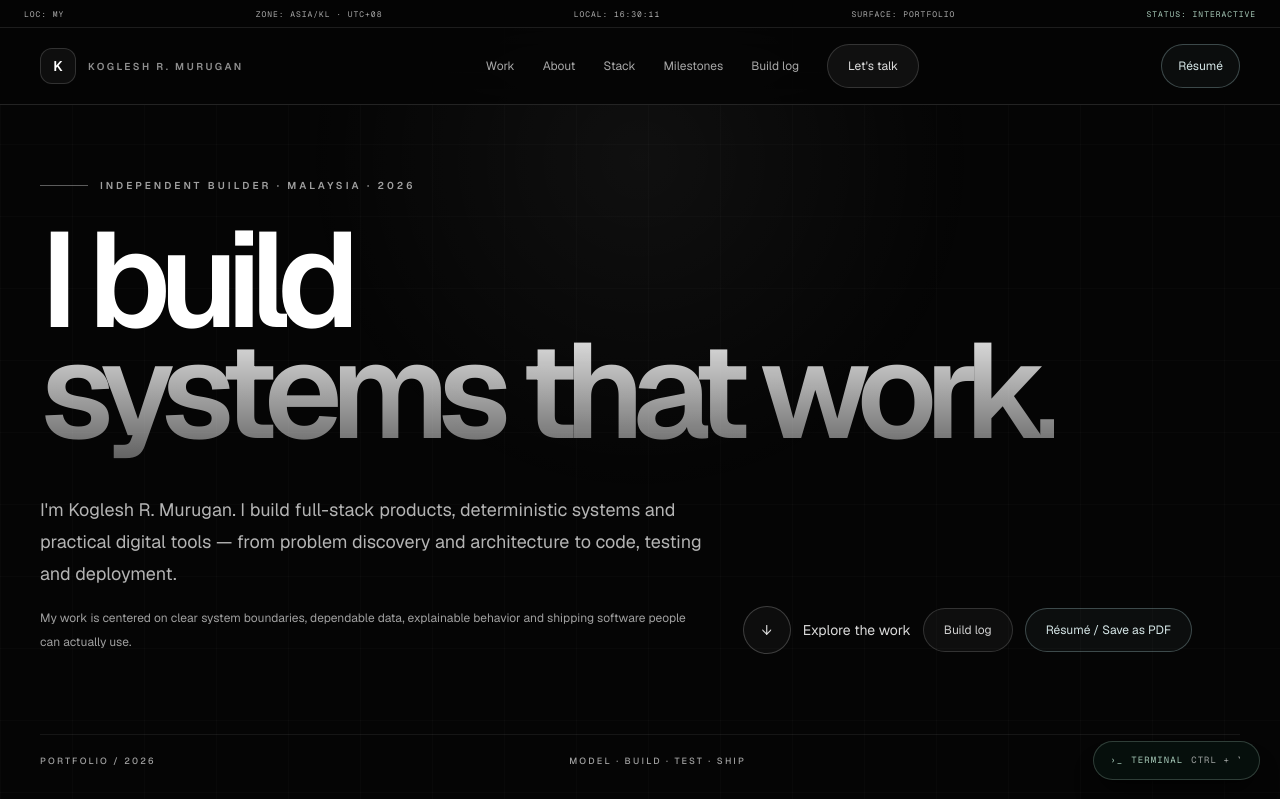
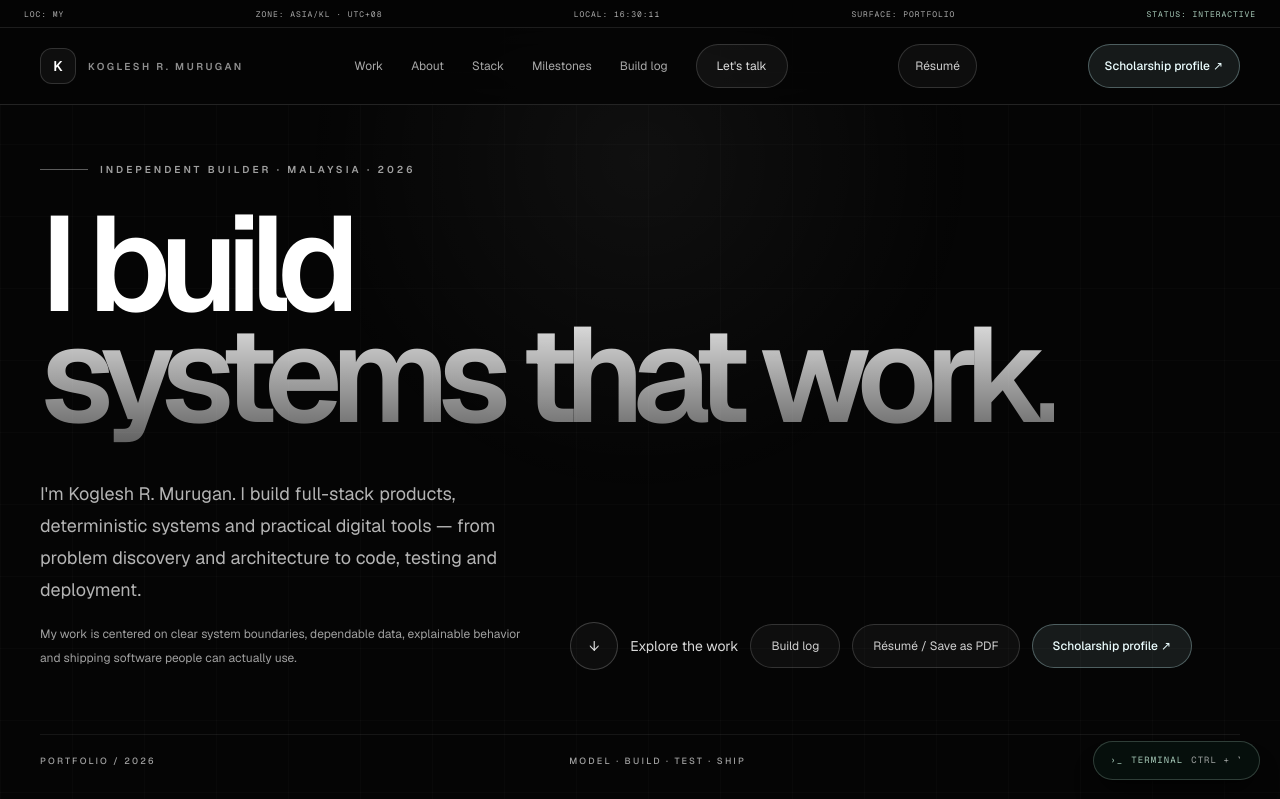
Before and after one commit to kogleshofficial-hub/koglesh-portfolio, a Next.js app: page / in a window 1280 px wide. Shown: the top 799 px of the page. Built offline with nearby package versions, Linux system fonts and the light colour scheme.

Commit message:
Make scholarship profile easy to find
Add scholarship profile entry points to desktop, hero, and mobile navigation.

```diff
--- a/app/page.tsx
+++ b/app/page.tsx
@@ -424,7 +424,8 @@ export default function Home() {
             <a href="#log" className="text-xs text-white/65 transition hover:text-white">Build log</a>
             <a href="#contact" className="inline-flex min-h-11 items-center rounded-full border border-white/15 bg-white/[0.05] px-5 py-2.5 text-xs text-white/85 transition hover:border-white/30 hover:bg-white/[0.09] hover:text-white">Let&apos;s talk</a>
           </div>
-        <Link href="/resume" className="hidden md:inline-flex min-h-11 items-center rounded-full border border-cyan-100/25 bg-cyan-100/[0.04] px-4 py-2 text-xs text-cyan-50/90 transition hover:bg-cyan-100/[0.08]">Résumé</Link>
+        <Link href="/resume" className="hidden md:inline-flex min-h-11 items-center rounded-full border border-white/15 bg-white/[0.04] px-4 py-2 text-xs text-white/80 transition hover:bg-white/[0.08]">Résumé</Link>
+        <Link href="/scholarship" className="hidden md:inline-flex min-h-11 items-center rounded-full border border-cyan-100/30 bg-cyan-100/[0.09] px-4 py-2 text-xs font-medium text-cyan-50 transition hover:border-cyan-100/50 hover:bg-cyan-100/[0.14]">Scholarship profile ↗</Link>
         <MobileNav />
         </div>
       </nav>
@@ -441,7 +442,8 @@ export default function Home() {
             <div className="flex flex-wrap items-center gap-3">
               <a href="#work" className="group flex min-h-12 w-fit items-center gap-3 text-sm text-white/85 transition hover:text-white"><span className="flex h-12 w-12 items-center justify-center rounded-full border border-white/20 bg-white/[0.035] transition group-hover:-translate-y-1 group-hover:border-white/40">↓</span>Explore the work</a>
               <a href="#log" className="inline-flex min-h-11 items-center rounded-full border border-white/15 bg-white/[0.04] px-5 py-3 text-xs text-white/80 transition hover:border-white/30 hover:bg-white/[0.09] hover:text-white">Build log</a>
-              <Link href="/resume" className="inline-flex min-h-11 items-center rounded-full border border-cyan-100/25 bg-cyan-100/[0.04] px-5 py-3 text-xs text-cyan-50/90 transition hover:border-cyan-100/40 hover:bg-cyan-100/[0.08]">Résumé / Save as PDF</Link>
+              <Link href="/resume" className="inline-flex min-h-11 items-center rounded-full border border-white/15 bg-white/[0.04] px-5 py-3 text-xs text-white/80 transition hover:border-white/30 hover:bg-white/[0.08]">Résumé / Save as PDF</Link>
+              <Link href="/scholarship" className="inline-flex min-h-11 items-center rounded-full border border-cyan-100/30 bg-cyan-100/[0.09] px-5 py-3 text-xs font-medium text-cyan-50 transition hover:border-cyan-100/50 hover:bg-cyan-100/[0.14]">Scholarship profile ↗</Link>
             </div>
           </div>
         </div>
--- a/components/site-chrome.tsx
+++ b/components/site-chrome.tsx
@@ -58,7 +58,7 @@ export function StatusClock() {
 const navItems = [
   ["Work", "#work"], ["About", "#about"], ["Stack", "#stack"],
   ["Milestones", "#milestones"], ["Build log", "#log"],
-  ["Résumé", "/resume"], ["Contact", "#contact"]
+  ["Résumé", "/resume"], ["Scholarship profile ↗", "/scholarship"], ["Contact", "#contact"]
 ];
 
 export function MobileNav() {
@@ -77,7 +77,7 @@ export function MobileNav() {
       {open && (
         <nav id="mobile-navigation" aria-label="Mobile navigation" className="absolute right-0 top-14 z-[75] w-60 rounded-xl border border-white/20 bg-[#080909] p-2 shadow-2xl shadow-black/60">
           {navItems.map(([label, href]) => href.startsWith("/") ? (
-            <Link key={href} href={href} onClick={() => setOpen(false)} className="block min-h-11 rounded-lg px-3 py-3 text-sm text-white/85 transition hover:bg-white/[0.07] hover:text-white">{label}</Link>
+            <Link key={href} href={href} onClick={() => setOpen(false)} className={"block min-h-11 rounded-lg px-3 py-3 text-sm transition hover:bg-white/[0.07] hover:text-white " + (href === "/scholarship" ? "font-medium text-cyan-100" : "text-white/85")}>{label}</Link>
           ) : (
             <a key={href} href={href} onClick={() => setOpen(false)} className="block min-h-11 rounded-lg px-3 py-3 text-sm text-white/85 transition hover:bg-white/[0.07] hover:text-white">{label}</a>
           ))}
```
